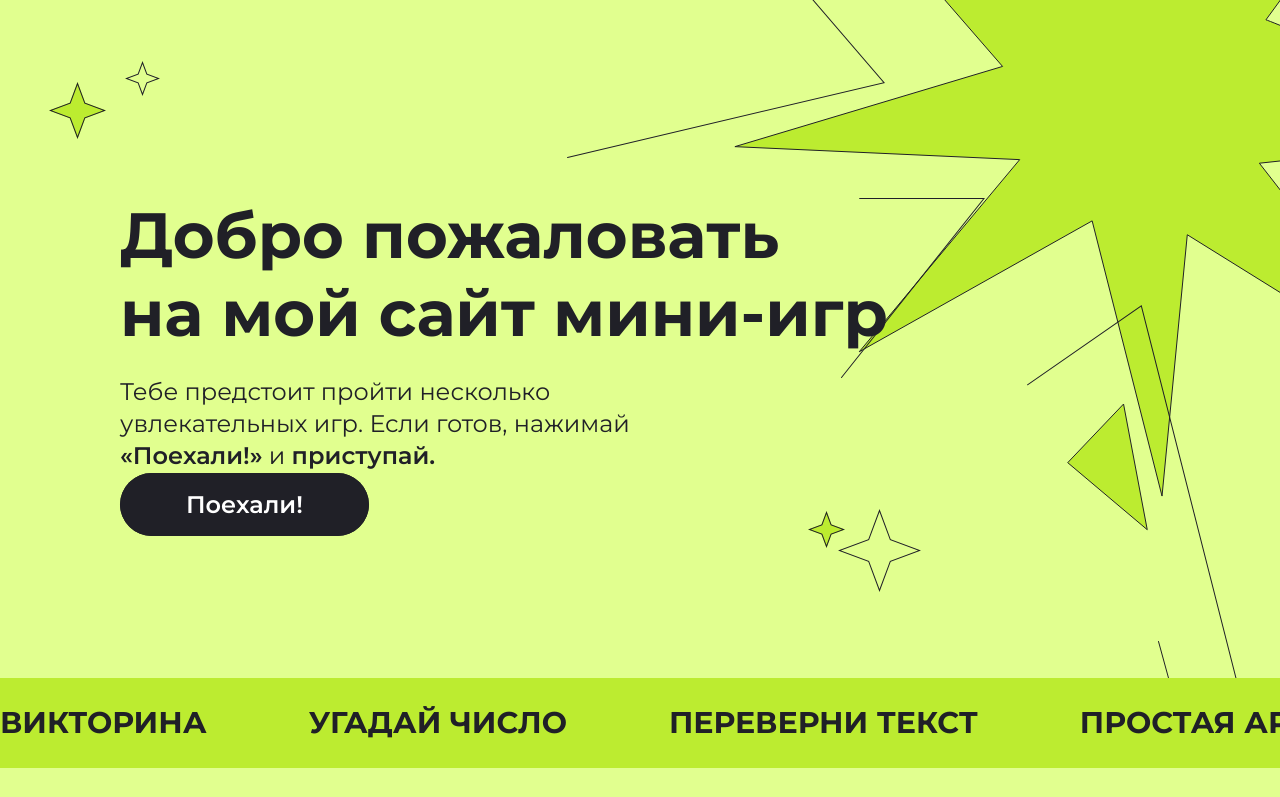
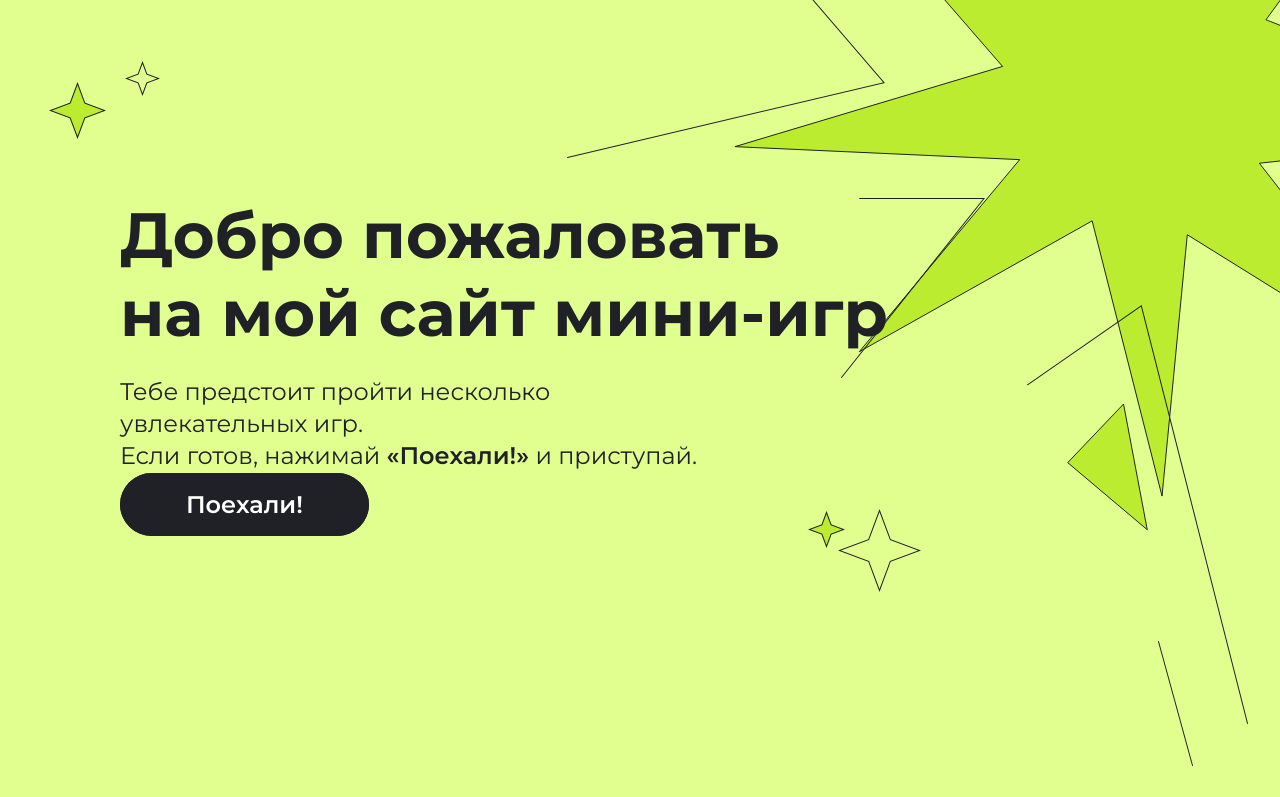
Before and after one commit to Sergei-Sorokin86/2-nd-course-hw, a plain HTML site: page index.html in a window 1280 px wide. Shown: the top 797 px of the page. Drawn offline with Linux system fonts and the light colour scheme.

Commit message:
change html

```diff
--- a/index.html
+++ b/index.html
@@ -13,14 +13,14 @@
 </head>
 
 <body>
-    <header class="head head__multibackground center">
+    <header class="head middle head__multibackground center">
         <h1 class="head__headr">Добро пожаловать <br> на мой сайт мини-игр</h1>
-        <p class="head__text">Тебе предстоит пройти несколько увлекательных игр. <!--<br>--> Если готов, нажимай <a
-            class="head__lk" href="#goguys">«Поехали!»</a> и <span class="head__fat" >приступай.</span></p>
+        <p class="head__text">Тебе предстоит пройти несколько увлекательных игр. <br> Если готов, нажимай <a
+            class="head__lk" href="#goguys">«Поехали!»</a> и приступай.</p>
         <div class="head__link">
             <a class="head__button" href="#goguys">Поехали!</a>
         </div>
-        <div class="head__animation-line">
+        <!--<div class="head__animation-line">
             <div class="head__animation">
                 <p class="head__foot">ВИКТОРИНА</p>
             <img class="head__foot" src="./img/Star.png" alt="">
@@ -29,11 +29,11 @@
             <p class="head__foot">ПЕРЕВЕРНИ ТЕКСТ</p>
             <img class="head__foot" src="./img/Star.png" alt="">
             <p class="head__foot">ПРОСТАЯ АРИФМЕТИКА</p>
-            </div>
+            </div>-->
         </div>
     </header>
     <main class="center">
-        <div id="goguys" class="about-games about-games__multibackground">
+        <div id="goguys" class="about-games middle about-games__multibackground">
             <h1 class="about-games__head">Об играх</h1>
             <p class="about-games__contain">В моей коллекции представлено 6 игр на разные темы. <br> Игры несложные — в
                 них может поиграть каждый. <br> Все игры доступны для пользования.</p>
@@ -88,7 +88,7 @@
                 </div>
             </div>
         </div>
-        <div class="mini-games mini-games__multibackground">
+        <div class="mini-games mini-games__multibackground middle">
             <h1 class="mini-games__headr">Мини-игры</h1>
             <div class="mini-games__block">
                 <div id="угадайчисло" class="mini-games__card">
```
